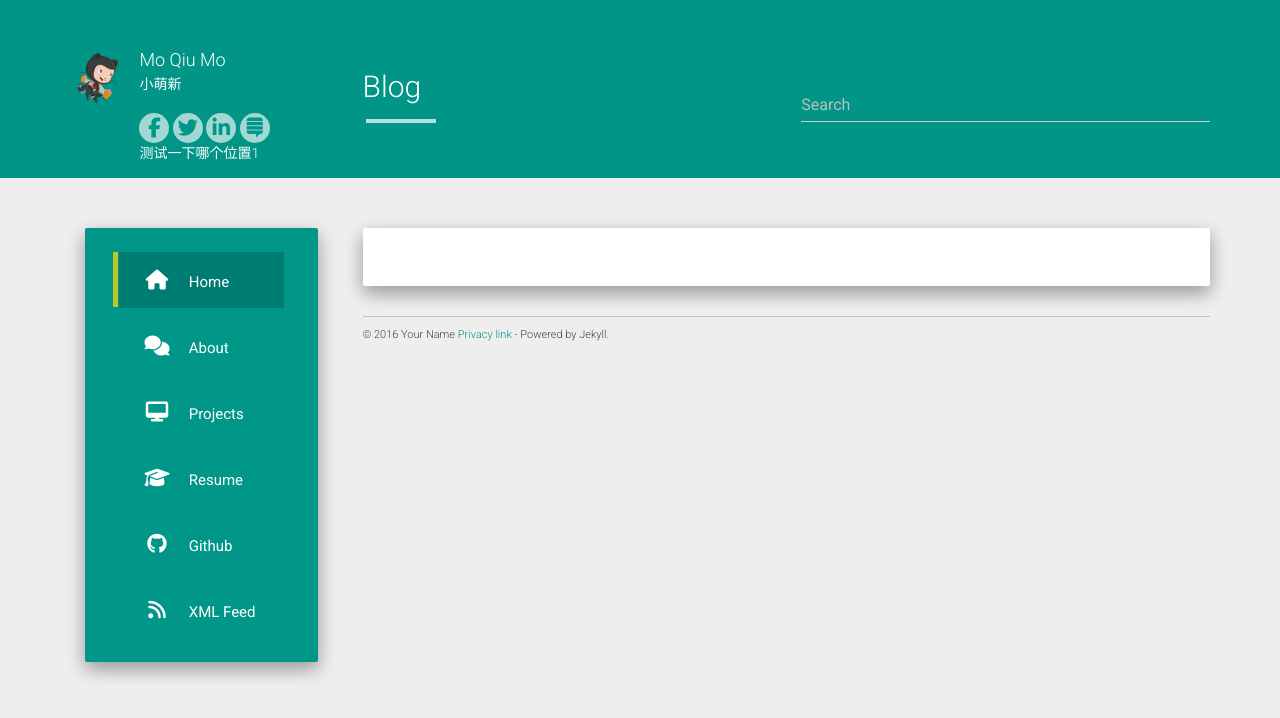
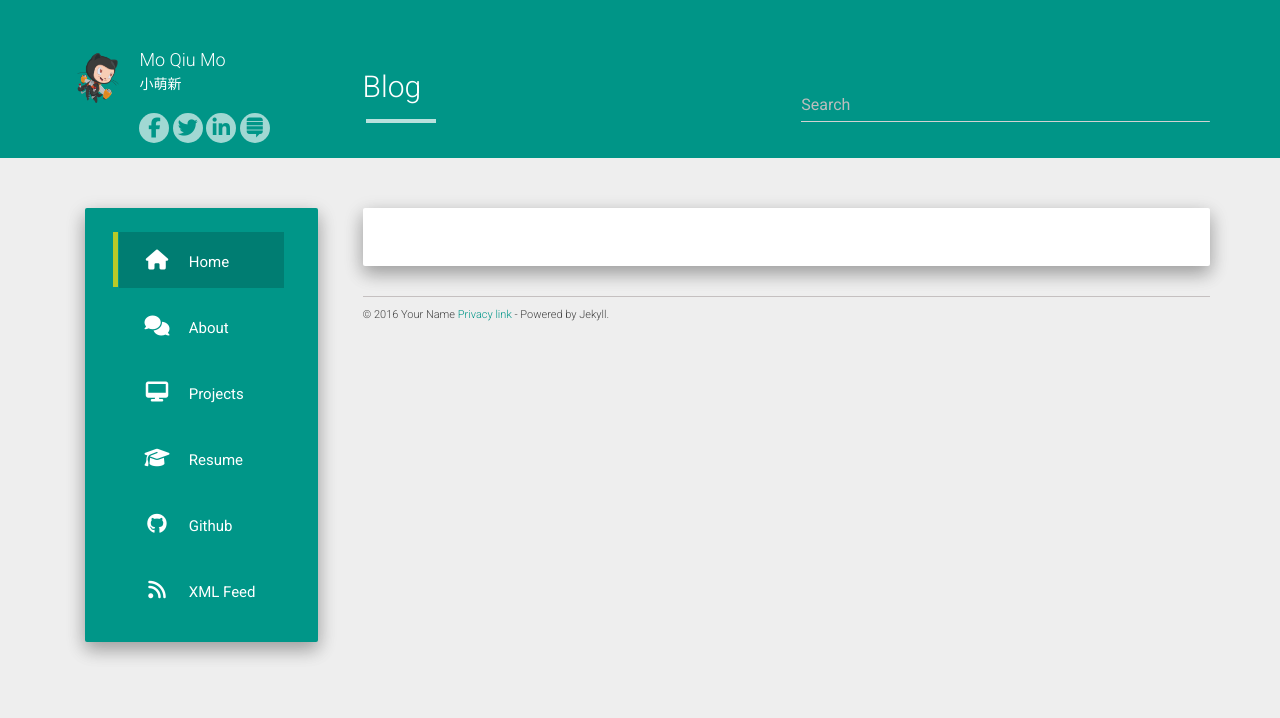
Before and after one commit to 992259738/992259738.github.io, a Jekyll site: the page built from index.html, in a window 1280 px wide. Shown: the top 718 px of the page. Built offline with Jekyll 4.4.1, drawn with Linux system fonts in a browser that asks for light colours; nearby versions of some CDN libraries; the list of posts is cut into pages by our own code.

Commit message:
Update header.html

```diff
--- a/_includes/header.html
+++ b/_includes/header.html
@@ -8,7 +8,7 @@
             <div class="row-details">
               <h4 class="list-group-item-heading">{{ site.author }}</h4>
               <p class="list-group-item-text">{{ site.about }}</p>
-              {% include social_links.html %}测试一下哪个位置1
+              {% include social_links.html %}
             </div>
             <div class="navbar-header pull-right">
               <button type="button" class="navbar-toggle collapsed" data-toggle="collapse" data-target="#bs-example-navbar-collapse-1" aria-expanded="false">
```
